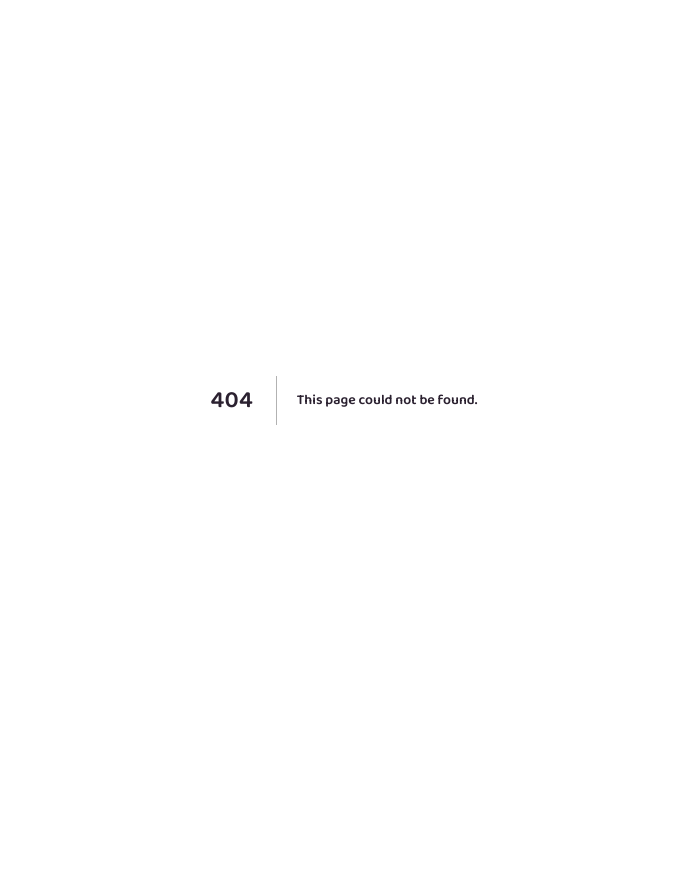
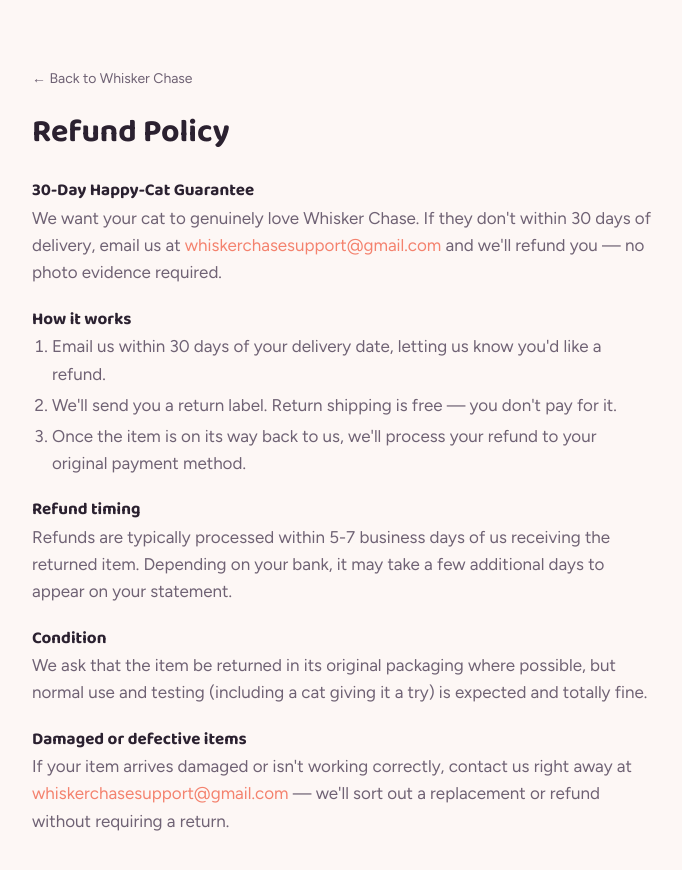
Before and after one commit to bruhnation/whiskerchase, a Next.js app: page /refund-policy in a window 1280 px wide. Before the commit this address had no page. Shown: the top 870 px of the page, without its empty margins (296-978 px from the left). Before the commit the page ends 800 px from the top, so only its background shows below. Built offline with nearby package versions, Linux system fonts and the light colour scheme.

Commit message:
Add Refund Policy component
This component outlines the refund policy for Whisker Chase, including the 30-day guarantee, refund process, timing, and conditions for returns.

```diff
--- /dev/null
+++ b/src/app/refund-policy/page.tsx
@@ -0,0 +1,64 @@
+export default function RefundPolicy() {
+  return (
+    <div className="mx-auto max-w-2xl px-6 py-16">
+      <a href="/" className="text-sm text-ink-muted hover:text-accent">← Back to Whisker Chase</a>
+      <h1 className="mt-6 font-display text-[32px] font-semibold leading-[1.15]">
+        Refund Policy
+      </h1>
+
+      <div className="mt-8 space-y-6 text-ink-muted">
+        <div>
+          <h2 className="font-bold text-ink">30-Day Happy-Cat Guarantee</h2>
+          <p className="mt-1">
+            We want your cat to genuinely love Whisker Chase. If they
+            don&apos;t within 30 days of delivery, email us at{" "}
+            <a href="mailto:whiskerchasesupport@gmail.com" className="text-accent hover:underline">
+              whiskerchasesupport@gmail.com
+            </a>{" "}
+            and we&apos;ll refund you — no photo evidence required.
+          </p>
+        </div>
+
+        <div>
+          <h2 className="font-bold text-ink">How it works</h2>
+          <ol className="mt-1 list-decimal pl-5 space-y-1">
+            <li>Email us within 30 days of your delivery date, letting us know you&apos;d like a refund.</li>
+            <li>We&apos;ll send you a return label. Return shipping is free — you don&apos;t pay for it.</li>
+            <li>Once the item is on its way back to us, we&apos;ll process your refund to your original payment method.</li>
+          </ol>
+        </div>
+
+        <div>
+          <h2 className="font-bold text-ink">Refund timing</h2>
+          <p className="mt-1">
+            Refunds are typically processed within 5-7 business days of us
+            receiving the returned item. Depending on your bank, it may take a
+            few additional days to appear on your statement.
+          </p>
+        </div>
+
+        <div>
+          <h2 className="font-bold text-ink">Condition</h2>
+          <p className="mt-1">
+            We ask that the item be returned in its original packaging where
+            possible, but normal use and testing (including a cat giving it a
+            try) is expected and totally fine.
+          </p>
+        </div>
+
+        <div>
+          <h2 className="font-bold text-ink">Damaged or defective items</h2>
+          <p className="mt-1">
+            If your item arrives damaged or isn&apos;t working correctly,
+            contact us right away at{" "}
+            <a href="mailto:whiskerchasesupport@gmail.com" className="text-accent hover:underline">
+              whiskerchasesupport@gmail.com
+            </a>{" "}
+            — we&apos;ll sort out a replacement or refund without requiring a
+            return.
+          </p>
+        </div>
+      </div>
+    </div>
+  );
+}
```
